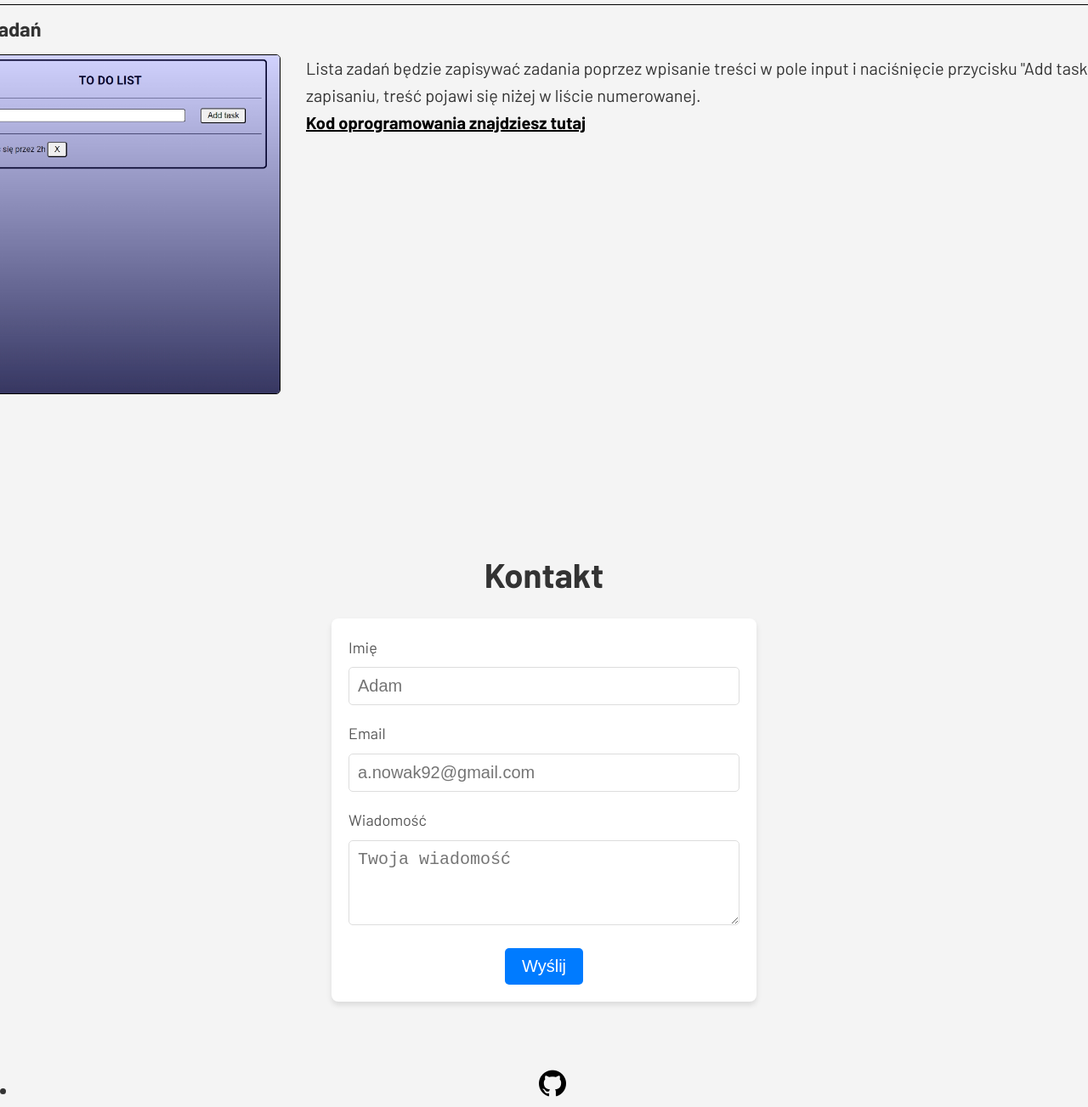
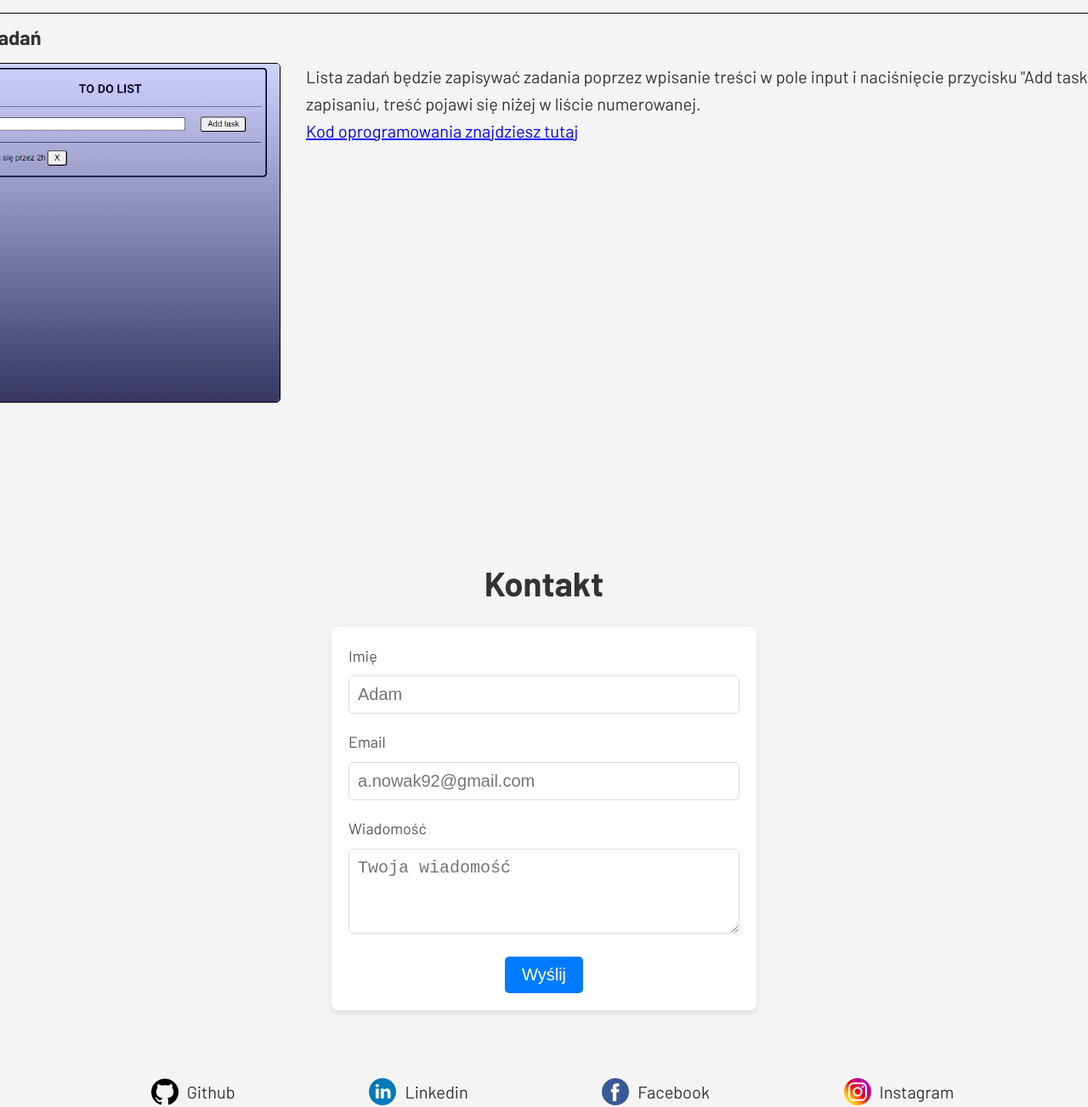
Before and after one commit to WojciechTylenda96/portfolio-page, a plain HTML site: page index.html in a window 1280 px wide. Shown: the part 1180-2483 px from the top of the page at 85% size. Drawn offline with Linux system fonts and the light colour scheme; a web font is replaced by a local one.

Commit message:
Update style.css

```diff
--- a/style.css
+++ b/style.css
@@ -61,7 +61,7 @@ nav a {
     margin-right: 30px;
 }
 
-h2 {
+.titles {
     margin-bottom: 10px;
     text-align: center;
 }
@@ -91,8 +91,8 @@ ul {
 }
 
 a {
-    color: black;
-    font-weight: bold;
+    color: blue;
+
 }
 
 #input-form {
@@ -186,7 +186,21 @@ button:hover {
     background-color: #0056b3;
 }
 
+.social-links {
+    display: flex;
+    margin-bottom: 40px;
+    justify-content: space-evenly;
+    list-style: none;
+}
 
 #footer-para {
     font-size: 14px;
 }
+
+footer li {
+    display: flex;
+}
+
+footer li p {
+    margin-left: 10px;
+}
```
